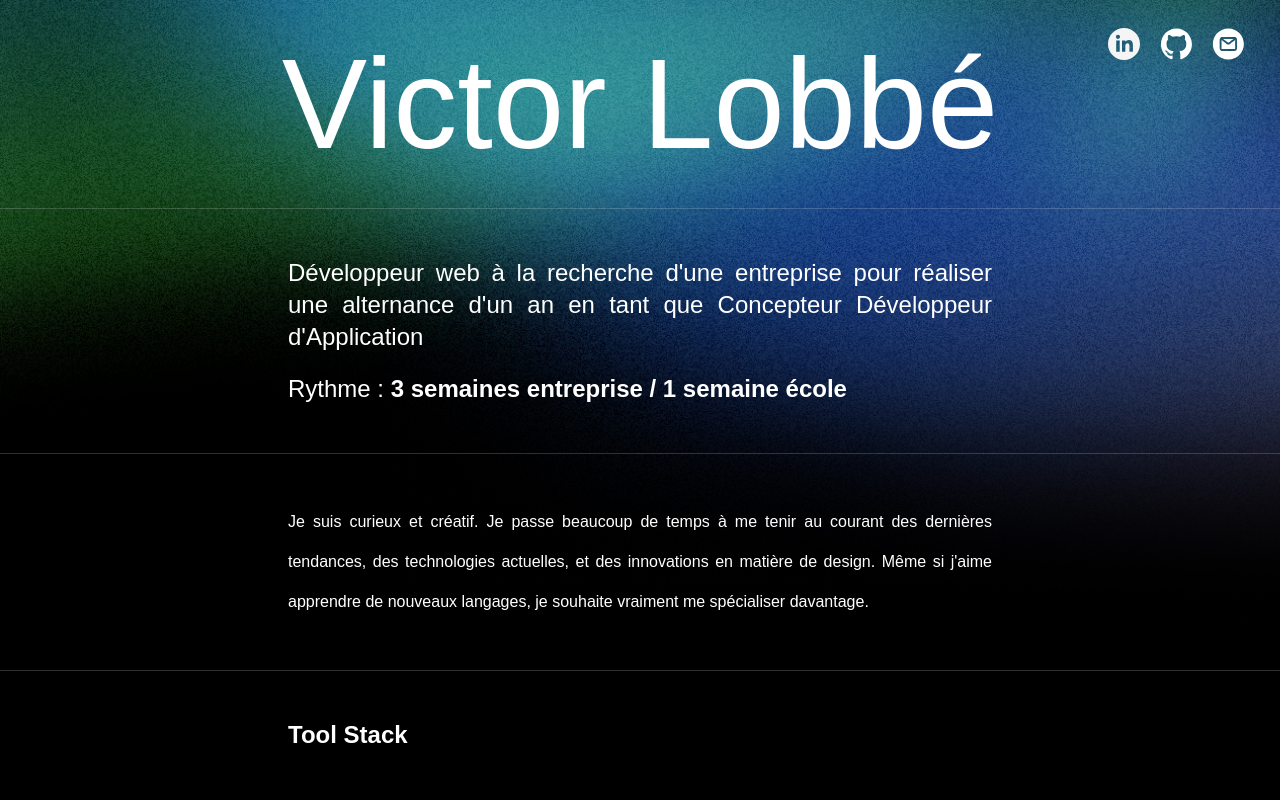
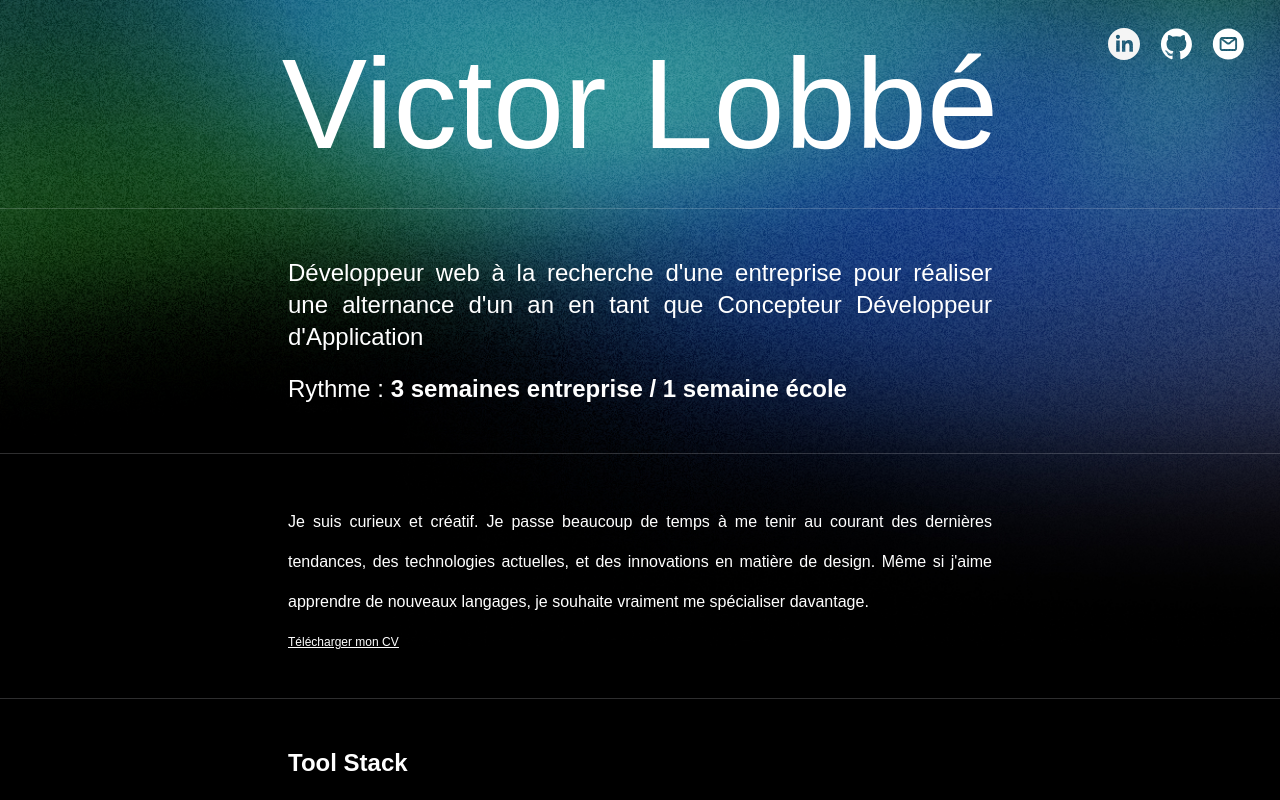
Before and after one commit to DiscoMajor/folio-v2, a Next.js app: page / in a window 1280 px wide. Shown: the top 800 px of the page. Built offline with nearby package versions, Linux system fonts and the light colour scheme; a web font is replaced by a local one.

Commit message:
Added CV

```diff
--- a/src/app/components/alternance.js
+++ b/src/app/components/alternance.js
@@ -1,5 +1,6 @@
 import { Monda } from "next/font/google";
 const monda = Monda({ subsets: ["latin"], weight: ["400"] });
+import Link from "next/link";
 
 export default function Alternance() {
     return (
@@ -18,11 +19,16 @@ export default function Alternance() {
             <hr className="w-full h-1/2 bg-white opacity-20"></hr>
 
             <div className={monda.className}>
-                <p className="xl:text-base xs:text-sm xl:mx-60 lg:mx-52 md:mx-28 sm:mx-11 xs:mx-2 p-12 xl:leading-10 xs:leading-6 ">
+                <p className="xl:text-base xs:text-sm xl:mx-60 lg:mx-52 md:mx-28 sm:mx-11 xs:mx-2 px-12 pt-12 pb-3 xl:leading-10 xs:leading-6 ">
                     Je suis curieux et créatif. Je passe beaucoup de temps à me tenir au courant des dernières tendances, des technologies
                     actuelles, et des innovations en matière de design. Même si j'aime apprendre de nouveaux langages, je souhaite vraiment
                     me spécialiser davantage.
                 </p>
+                <div className="xl:mx-60 lg:mx-52 md:mx-28 sm:mx-11 xs:mx-2 px-12 pb-12 text-xs underline">
+                    <Link href="/files/cv_lm_victor_lobbe.pdf" download="cv_lm_victor_lobbe.pdf" target="blank">
+                        Télécharger mon CV
+                    </Link>
+                </div>
             </div>
         </main>
     );
```
Also changed, not shown: 1 other file (tests, documents, lock files or other folders).
